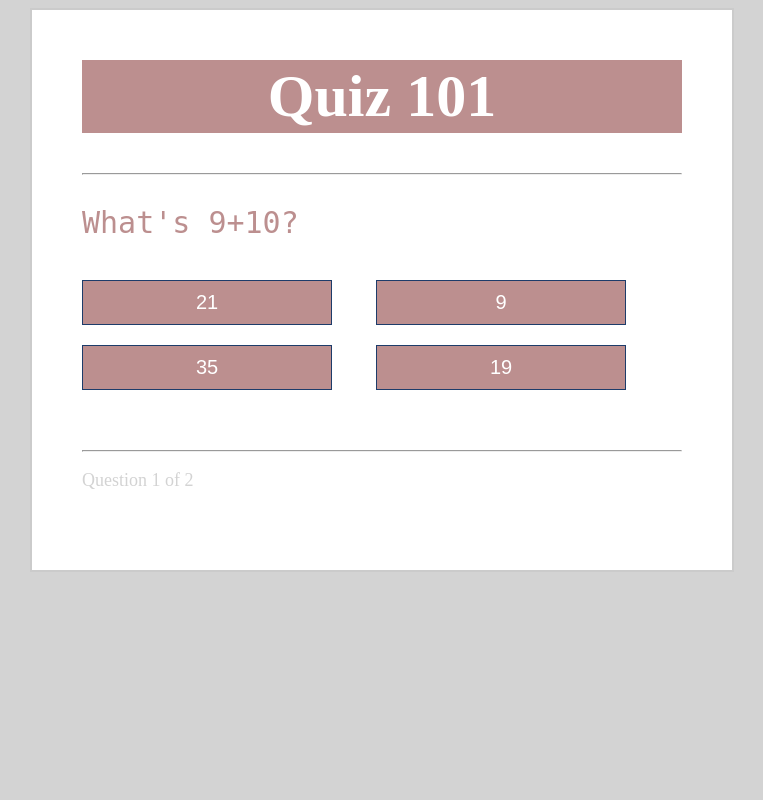
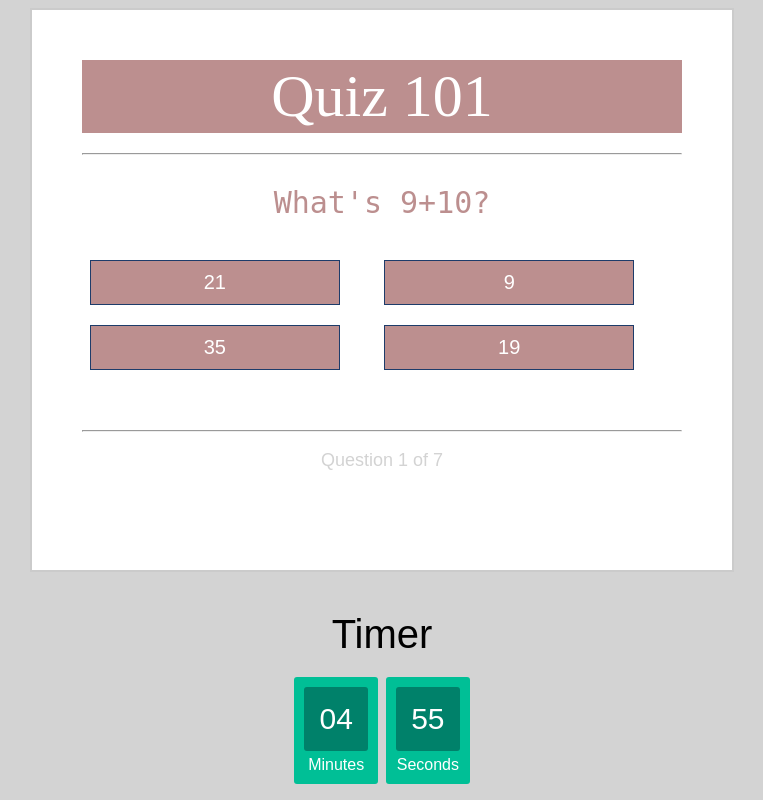
Before and after one commit to cheyennehunt99/codequiz-2, a plain HTML site: page index.html in a window 1280 px wide. Shown: the whole page, without its empty margins (258-1021 px from the left). Drawn offline with Linux system fonts and the light colour scheme.

Commit message:
updating js timer

```diff
--- a/assets/script.js
+++ b/assets/script.js
@@ -81,6 +81,12 @@ function showScores() {
 var questions = [
     new Question("What's 9+10?", ["21", "9","35", "19"], "21"),
     new Question("What is my favorite color?", ["Porpoise", "Turquoise", "Maroon", "Lavender"], "Maroon"),
+    new Question("What is the seventh planet from the sun?", ["Jupiter", "Saturn", "Uranus", "Neptune"], "Uranus"),
+    new Question("", ["", "","", ""], ""),
+    new Question("", ["", "","", ""], ""),
+    new Question("", ["", "","", ""], ""),
+    new Question("", ["", "","", ""], ""),
+
 ];
 
 // create quiz
@@ -88,3 +94,38 @@ var quiz = new Quiz(questions);
 
 // display quiz
 populate();
+
+function getTimeRemaining(endtime) {
+    const total = Date.parse(endtime) - Date.parse(new Date());
+    const seconds = Math.floor((total / 1000) % 60);
+    const minutes = Math.floor((total / 1000 / 60) % 5);
+
+    return {
+      total,
+      minutes,
+      seconds
+    };
+  }
+
+  function initializeClock(id, endtime) {
+    const clock = document.getElementById(id);
+    const minutesSpan = clock.querySelector('.minutes');
+    const secondsSpan = clock.querySelector('.seconds');
+
+    function updateClock() {
+      const t = getTimeRemaining(endtime);
+
+      minutesSpan.innerHTML = ('0' + t.minutes).slice(-2);
+      secondsSpan.innerHTML = ('0' + t.seconds).slice(-2);
+
+      if (t.total <= 0) {
+        clearInterval(timeinterval);
+      }
+    }
+
+    updateClock();
+    const timeinterval = setInterval(updateClock, 1000);
+  }
+
+  const deadline = new Date(Date.parse(new Date()) + 15 * 24 * 60 * 60 * 1000);
+  initializeClock('clockdiv', deadline);
--- a/assets/style.css
+++ b/assets/style.css
@@ -61,3 +61,44 @@ body {
     color: lightgray;
     font-size: 18px;
 }
+
+body{
+    text-align: center;
+  font-family: sans-serif;
+  font-weight: 100;
+}
+
+h1{
+  color: black;
+  font-weight: 100;
+  font-size: 40px;
+  margin: 40px 0px 20px;
+}
+
+#clockdiv{
+    font-family: sans-serif;
+    color: #fff;
+    display: inline-block;
+    font-weight: 100;
+    text-align: center;
+    font-size: 30px;
+}
+
+#clockdiv > div{
+    padding: 10px;
+    border-radius: 3px;
+    background: #00BF96;
+    display: inline-block;
+}
+
+#clockdiv div > span{
+    padding: 15px;
+    border-radius: 3px;
+    background: #00816A;
+    display: inline-block;
+}
+
+.smalltext{
+    padding-top: 5px;
+    font-size: 16px;
+}
--- a/index.html
+++ b/index.html
@@ -21,13 +21,25 @@
                 <button id="btn2"><span id="choice2"></span></button>
                 <button id="btn3"><span id="choice3"></span></button>
             </div>
-
             <hr style="margin-top: 50px">
             <footer>
                 <p id="progress">Question x of y</p>
             </footer>
         </div>
     </div>
+            <h1>Timer</h1>
+            <div id="clockdiv">
+              <div>
+                <span class="minutes"></span>
+                <div class="smalltext">Minutes</div>
+              </div>
+              <div>
+                <span class="seconds"></span>
+                <div class="smalltext">Seconds</div>
+              </div>
+            </div>
+
+
     <script src="assets/script.js"></script>
 </body>
 </html>
```
